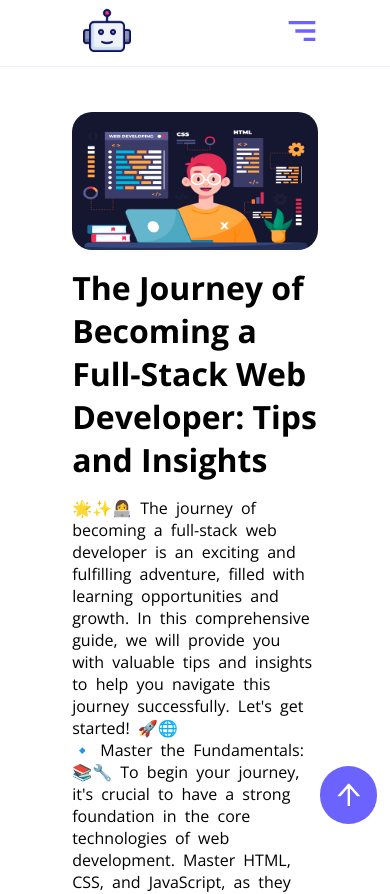
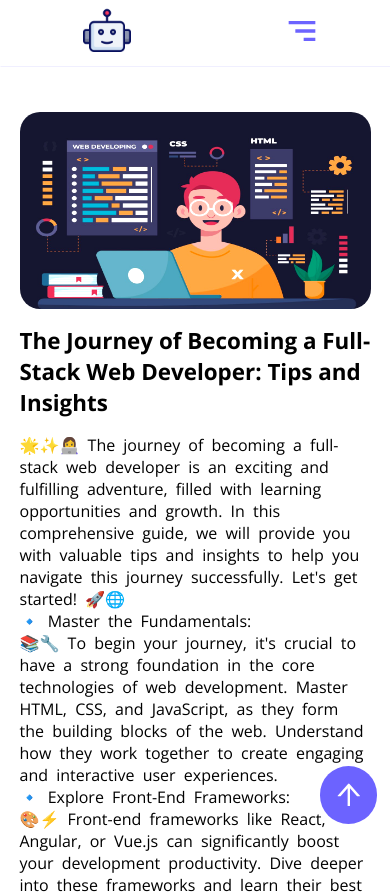
Before and after one commit to DeependraParmar/DeependraParmarPortfolio, a React (Create React App) app: page /blogs/blog01 in a window 390 px wide. Shown: the top 894 px of the page. Built offline with nearby package versions, Linux system fonts and the light colour scheme.

Commit message:
Responsive BlogDetail Component

```diff
--- a/src/styles/blogdetails.scss
+++ b/src/styles/blogdetails.scss
@@ -26,3 +26,26 @@
         }
     }
 }
+
+@media screen and (max-width: 1200px) {
+    .blogdetailssection {
+            width: 100%;
+
+            >.blogcontainer {
+                width: 80%;
+            }
+        }
+}
+@media screen and (max-width: 750px) {
+    .blogdetailssection {
+            width: 100%;
+
+            >.blogcontainer {
+                width: 90%;
+
+                >h1{
+                    font-size: 1.4rem;
+                }
+            }
+        }
+}
```
